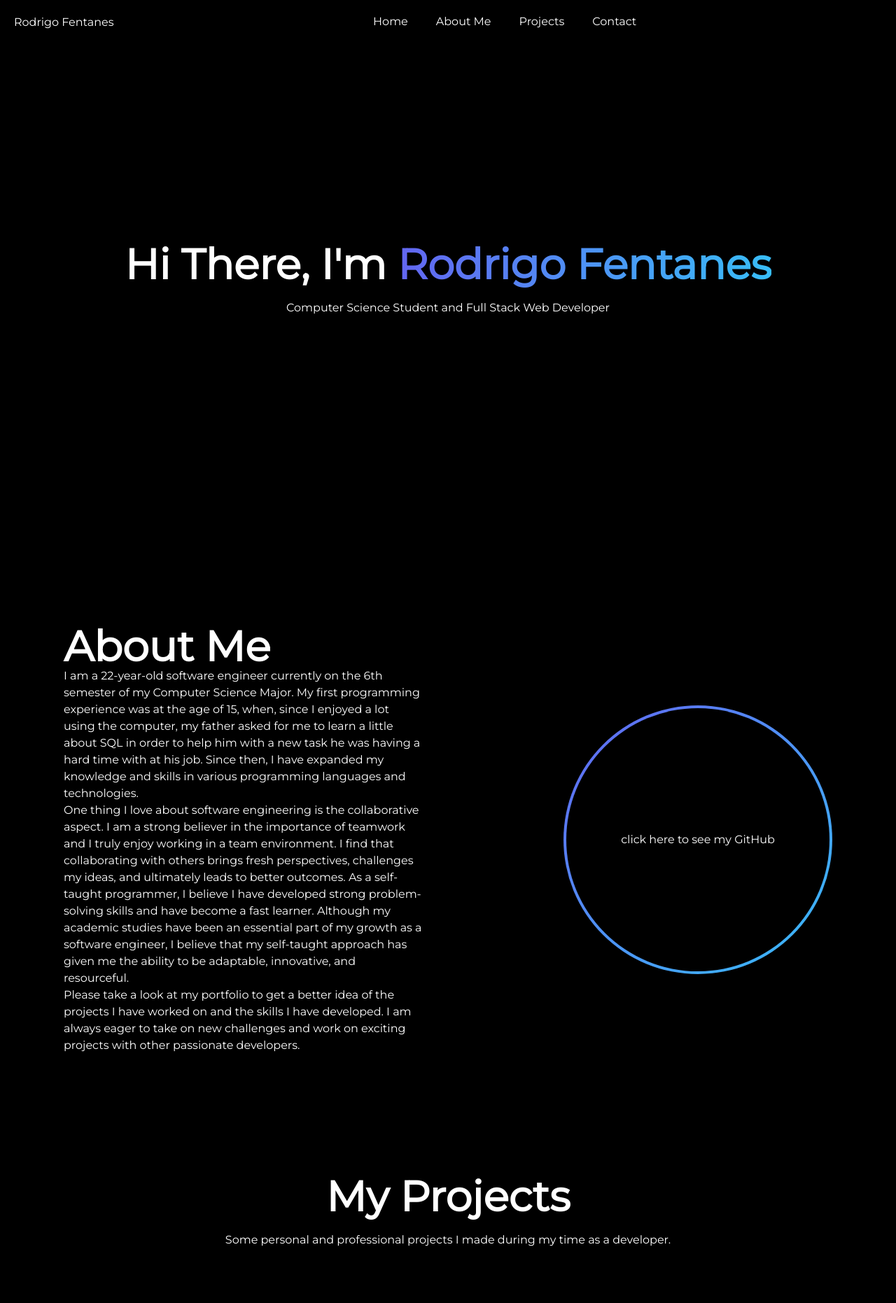
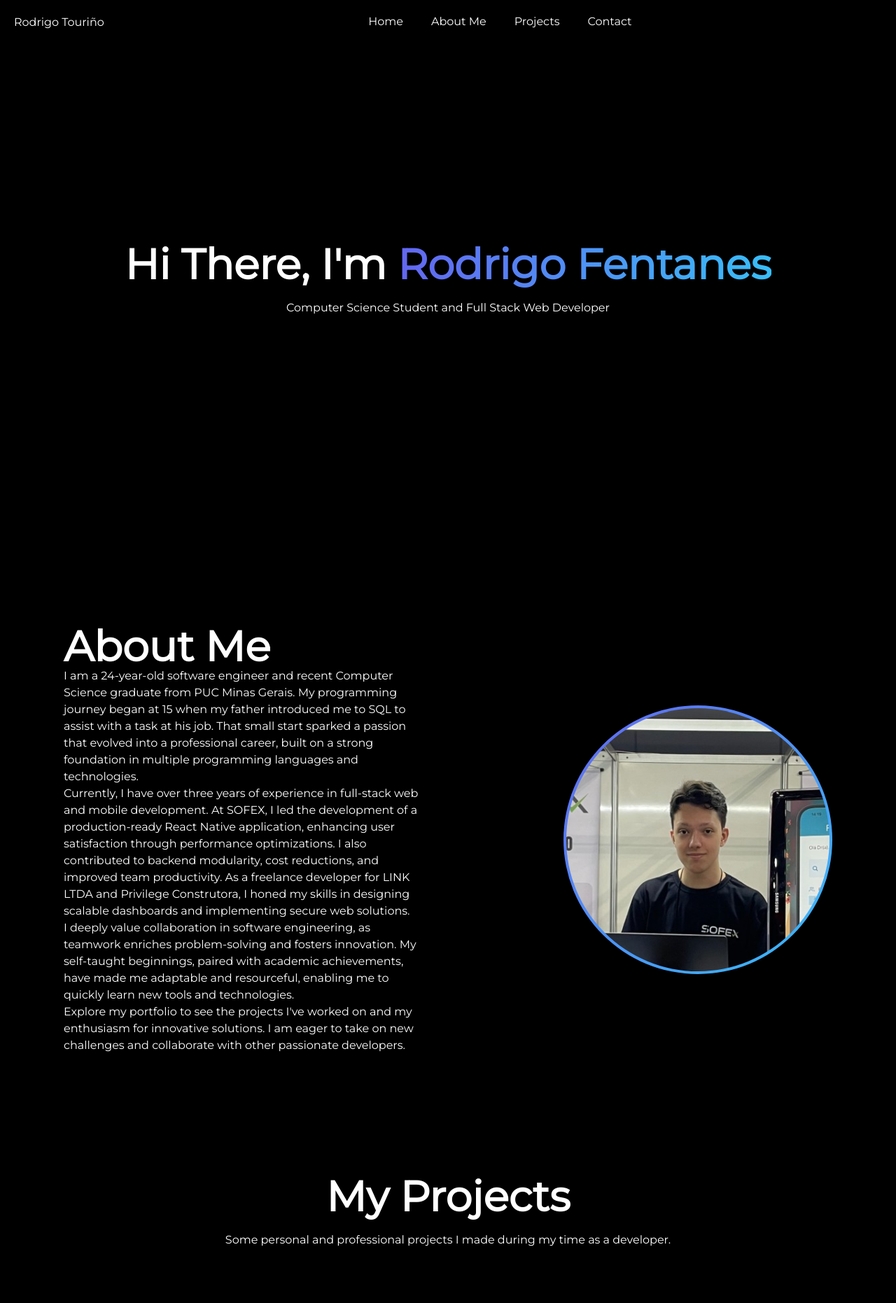
Before and after one commit to rodrfentanes21/my-portfolio, a Next.js app: page / in a window 1280 px wide. Shown: the top 1862 px of the page at 70% size. Built offline with nearby package versions, Linux system fonts and the light colour scheme.

Commit message:
feat: update personal information and add pfp

```diff
--- a/components/AboutMe.tsx
+++ b/components/AboutMe.tsx
@@ -51,40 +51,47 @@ export default function AboutMe() {
           initial={{ opacity: 0 }}
           animate={animation2}
         >
-          I am a 22-year-old software engineer currently on the 6th semester of
-          my Computer Science Major. My first programming experience was at the
-          age of 15, when, since I enjoyed a lot using the computer, my father
-          asked for me to learn a little about SQL in order to help him with a
-          new task he was having a hard time with at his job. Since then, I have
-          expanded my knowledge and skills in various programming languages and
+          I am a 24-year-old software engineer and recent Computer Science
+          graduate from PUC Minas Gerais. My programming journey began at 15
+          when my father introduced me to SQL to assist with a task at his job.
+          That small start sparked a passion that evolved into a professional
+          career, built on a strong foundation in multiple programming languages
+          and technologies.
+          <br />
+          Currently, I have over three years of experience in full-stack web and
+          mobile development. At SOFEX, I led the development of a
+          production-ready React Native application, enhancing user satisfaction
+          through performance optimizations. I also contributed to backend
+          modularity, cost reductions, and improved team productivity. As a
+          freelance developer for LINK LTDA and Privilege Construtora, I honed
+          my skills in designing scalable dashboards and implementing secure web
+          solutions.
+          <br />
+          I deeply value collaboration in software engineering, as teamwork
+          enriches problem-solving and fosters innovation. My self-taught
+          beginnings, paired with academic achievements, have made me adaptable
+          and resourceful, enabling me to quickly learn new tools and
           technologies.
           <br />
-          One thing I love about software engineering is the collaborative
-          aspect. I am a strong believer in the importance of teamwork and I
-          truly enjoy working in a team environment. I find that collaborating
-          with others brings fresh perspectives, challenges my ideas, and
-          ultimately leads to better outcomes. As a self-taught programmer, I
-          believe I have developed strong problem-solving skills and have become
-          a fast learner. Although my academic studies have been an essential
-          part of my growth as a software engineer, I believe that my
-          self-taught approach has given me the ability to be adaptable,
-          innovative, and resourceful.
-          <br />
-          Please take a look at my portfolio to get a better idea of the
-          projects I have worked on and the skills I have developed. I am always
-          eager to take on new challenges and work on exciting projects with
-          other passionate developers.
+          Explore my portfolio to see the projects I&apos;ve worked on and my
+          enthusiasm for innovative solutions. I am eager to take on new
+          challenges and collaborate with other passionate developers.
         </motion.p>
       </div>
       <motion.a
         initial={{ opacity: 0 }}
-        target="__blank" href="https://github.com/rodrfentanes21"
+        target="__blank"
+        href="https://github.com/rodrfentanes21"
         animate={animation2}
         className=" bg-gradient-to-br from-[#6366f1] via-[#4e92f5] to-[#38bdf8] rounded-full w-72 lg:w-96 aspect-square grid place-items-center"
       >
-        <p className=" rounded-full w-[98%] aspect-square grid place-items-center bg-black text-center">
-          click here to see my GitHub
-        </p>
+        <Image
+          src="/pfp_1.jpeg"
+          alt="Profile Picture"
+          width={300}
+          height={300}
+          className="rounded-full w-[98%]"
+        />
       </motion.a>
     </section>
   );
--- a/components/Contact.tsx
+++ b/components/Contact.tsx
@@ -36,16 +36,33 @@ export default function Contact() {
       >
         <h5>Contact Me</h5>
         <p className="text-sm lg:text-base pt-5 font-normal w-2/3">
-          I&#39;m looking for opportunities to work as a developer, mainly as a
-          Front end or Full Stack Engineer. <br />
-          Thanks for scrolling through my portfolio and taking your time to view
-          some of my projects.
+          I&#39;m looking for opportunities to work as a Software Engineer,
+          Mobile Developer, Front End Developer, Back End Developer, or Full
+          Stack Developer.
         </p>
-        <p className="text-sm lg:text-base pt-5 font-normal w-2/3">Click any of the cards below to contact me using the preferred method. (I&#39;ll try to answer ASAP).</p>
+        <p className="text-sm lg:text-base pt-5 font-normal w-2/3">
+          Click any of the cards below to contact me using the preferred method.
+          (I&#39;ll try to answer ASAP).
+        </p>
         <div className="pt-5 flex flex-col lg:flex-row justify-center items-center gap-5">
-          <ContactCard title="Phone" link="tel:+55(31)98633-0533" svg="phone" aditional="+55 (31) 98633-0533"/>
-          <ContactCard title="LinkedIn" link="https://www.linkedin.com/in/rodrfentanes/" svg="linkedin" aditional="Rodrigo Fentanes"/>
-          <ContactCard title="Email" link="mailto:fentanesrodrigo@gmail.com" svg="email" aditional="fentanesrodrigo@gmail.com"/>
+          <ContactCard
+            title="Phone"
+            link="tel:+55(31)98633-0533"
+            svg="phone"
+            aditional="+55 (31) 98633-0533"
+          />
+          <ContactCard
+            title="LinkedIn"
+            link="https://www.linkedin.com/in/rodrfentanes/"
+            svg="linkedin"
+            aditional="Rodrigo Touriño"
+          />
+          <ContactCard
+            title="Email"
+            link="mailto:rodrigotourinogoncalves@gmail.com"
+            svg="email"
+            aditional="rodrigotourinogoncalves@gmail.com"
+          />
         </div>
       </motion.div>
     </section>
--- a/components/ContactCard.tsx
+++ b/components/ContactCard.tsx
@@ -2,7 +2,7 @@ import React from "react";
 import styles from "../styles/Contact.module.css";
 import { Email, Linkedin, Phone } from "./svgs";
 
-export default function ContactCard(props : any) {
+export default function ContactCard(props: any) {
   return (
     <a href={props.link} target="__blank" className={styles.card}>
       <div className={styles.cardgradient}></div>
@@ -10,26 +10,11 @@ export default function ContactCard(props : any) {
         <div className="w-full h-full flex flex-col justify-start items-center py-2">
           <h6 className="text-xl">{props.title}</h6>
           <div className="grow w-full grid place-items-center">
-            {
-              (props.svg === 'phone') ?
-              (<Phone className="w-16 h-16"/>)
-              :
-              ("")
-            }
-            {
-              (props.svg === 'linkedin') ?
-              (<Linkedin />)
-              :
-              ("")
-            }
-            {
-              (props.svg === 'email') ?
-              (<Email className="w-16 h-16" />)
-              :
-              ("")
-            }
+            {props.svg === "phone" ? <Phone className="w-16 h-16" /> : ""}
+            {props.svg === "linkedin" ? <Linkedin /> : ""}
+            {props.svg === "email" ? <Email className="w-16 h-16" /> : ""}
           </div>
-          <p className="text-lg font-thin">{props.aditional}</p>
+          <p className="text-xs font-thin">{props.aditional}</p>
         </div>
       </div>
     </a>
--- a/components/HamburgerDisplay.tsx
+++ b/components/HamburgerDisplay.tsx
@@ -6,7 +6,7 @@ export default function HamburgerDisplay(props: any) {
     <div className="z-50 w-full h-screen bg-black fixed top-0 left-0 flex flex-col align-middle items-center gap-6">
       <div className="w-[100%] z-50 mx-auto bg-transparent flex flex-row absolute top-0 justify-between lg:justify-center items-center align-middle py-5">
         <a href="/home" className=" select-none flex items-center pl-5">
-          Rodrigo Fentanes
+          Rodrigo Touriño
         </a>
         <button className="pr-5" onClick={() => props.setTrigger(false)}>
           <svg
--- a/components/Header.tsx
+++ b/components/Header.tsx
@@ -7,18 +7,34 @@ export default function Header() {
 
   return (
     <header className="flex justify-between lg:justify-start h-16 items-center fixed w-screen lg:w-full bg-opacity-20 backdrop-blur-lg drop-shadow-sm z-20">
-      <div className="ml-5">Rodrigo Fentanes</div>
+      <div className="ml-5">Rodrigo Touriño</div>
       <nav className="grow hidden lg:flex justify-center gap-10">
-        <Link href="#home" scroll={false} className='border-b-2 border-transparent hover:border-b-2 hover:border-indigo-500  hover:text-indigo-500'>
+        <Link
+          href="#home"
+          scroll={false}
+          className="border-b-2 border-transparent hover:border-b-2 hover:border-indigo-500  hover:text-indigo-500"
+        >
           Home
         </Link>
-        <Link href="#about-me" scroll={false} className='border-b-2 border-transparent hover:border-b-2 hover:border-indigo-500  hover:text-indigo-500'>
+        <Link
+          href="#about-me"
+          scroll={false}
+          className="border-b-2 border-transparent hover:border-b-2 hover:border-indigo-500  hover:text-indigo-500"
+        >
           About Me
         </Link>
-        <Link href="#projects" scroll={false} className='border-b-2 border-transparent hover:border-b-2 hover:border-indigo-500  hover:text-indigo-500'>
+        <Link
+          href="#projects"
+          scroll={false}
+          className="border-b-2 border-transparent hover:border-b-2 hover:border-indigo-500  hover:text-indigo-500"
+        >
           Projects
         </Link>
-        <Link href="#contact" scroll={false} className='border-b-2 border-transparent hover:border-b-2 hover:border-indigo-500  hover:text-indigo-500'>
+        <Link
+          href="#contact"
+          scroll={false}
+          className="border-b-2 border-transparent hover:border-b-2 hover:border-indigo-500  hover:text-indigo-500"
+        >
           Contact
         </Link>
       </nav>
@@ -38,7 +54,7 @@ export default function Header() {
           <path d="M24 19h-24v-1h24v1zm0-6h-24v-1h24v1zm0-6h-24v-1h24v1z" />
         </svg>
       </button>
-      <HamburgerDisplay trigger={isNavMenu} setTrigger={setNavMenu}/>
+      <HamburgerDisplay trigger={isNavMenu} setTrigger={setNavMenu} />
     </header>
   );
 }
--- a/components/ProjectCard.tsx
+++ b/components/ProjectCard.tsx
@@ -9,7 +9,7 @@ export default function ProjectCard(props: any) {
         <div className={styles.cardcontent}>
           <h3 className=" font-bold text-2xl">{props.title}</h3>
           <h4 className=" font-thin text-lg">{props.language}</h4>
-          <p className="opacity-0 transform ease-in-out transition duration-500 group-hover:opacity-100 text-xs lg:text-base mt-">
+          <p className="opacity-0 transform ease-in-out transition duration-500 group-hover:opacity-100 text-xs lg:text-sm mt-2">
             {props.content}
           </p>
           <div className="absolute w-4/5 left-5 bottom-5 flex gap-4">
--- a/pages/index.tsx
+++ b/pages/index.tsx
@@ -6,11 +6,10 @@ import Projects from "../components/Projects";
 import Contact from "../components/Contact";
 
 export default function Home() {
-
   return (
     <div>
       <Head>
-        <title>Rodrigo Fentanes</title>
+        <title>Rodrigo Touriño</title>
         <meta name="description" content="Generated by create next app" />
         <link rel="icon" href="/favicon.ico" />
       </Head>
```
Also changed, not shown: components/Projects.tsx (+6 -7 lines), public/pfp_1.jpeg (added), 1 other file (tests, documents, lock files or other folders).
